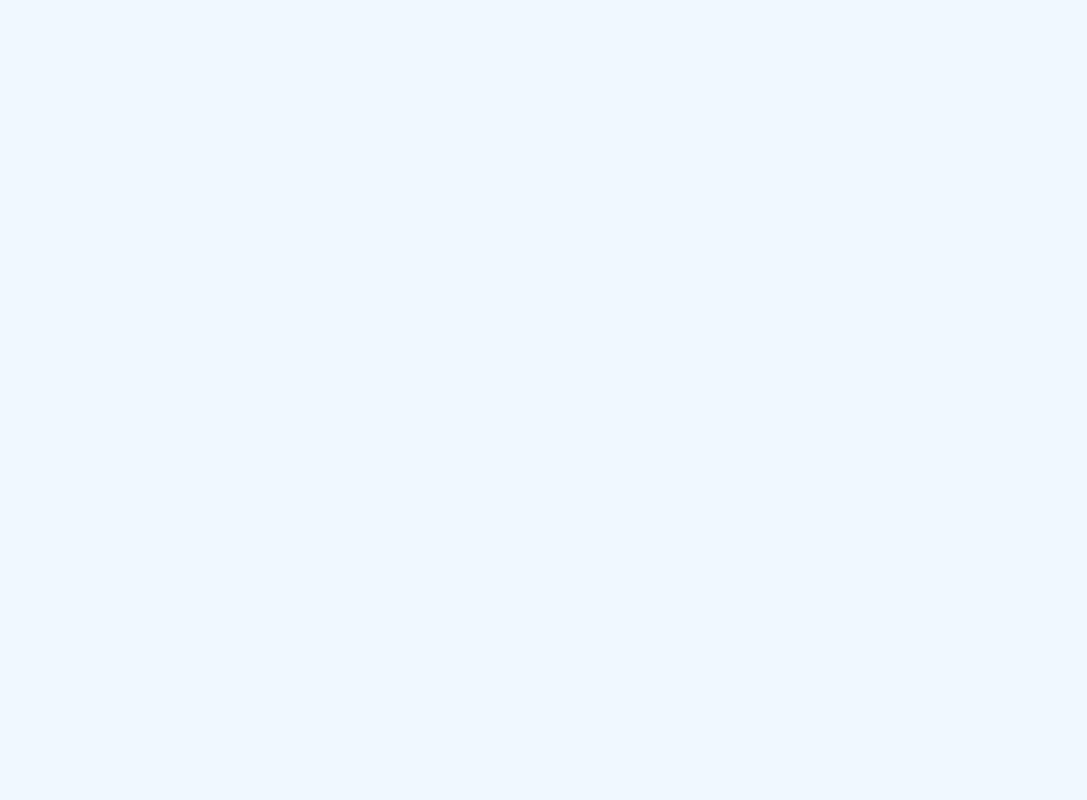
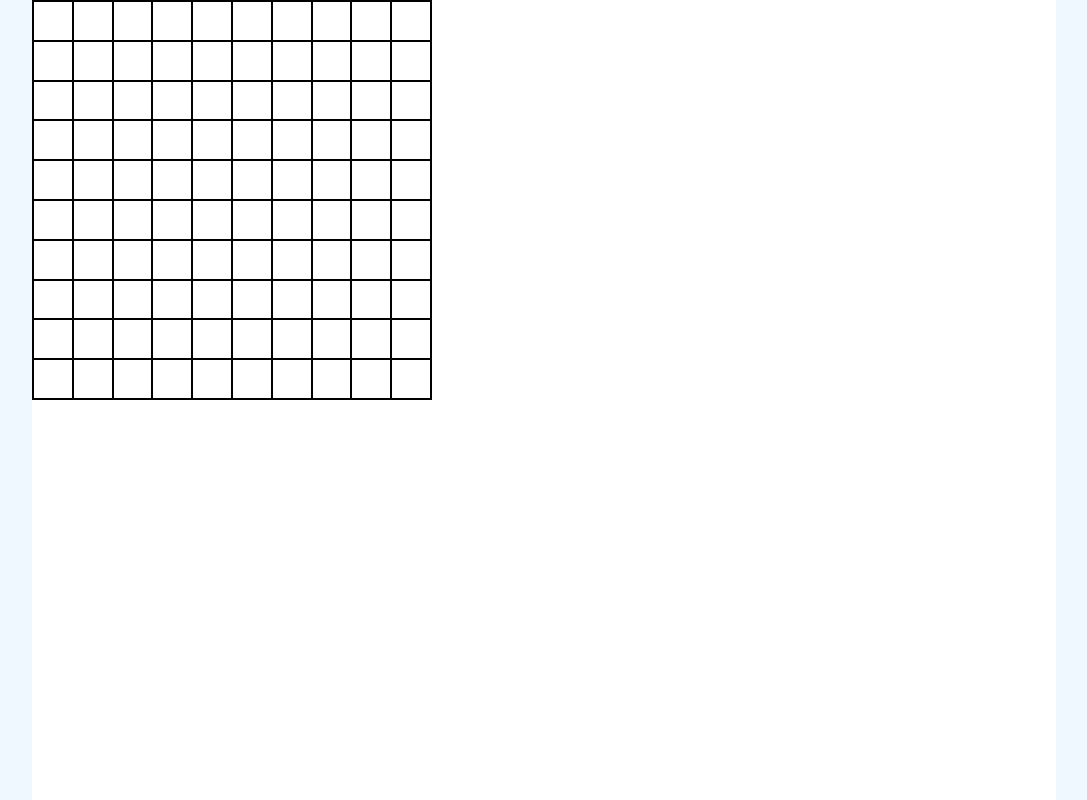
Before and after one commit to R4hul36/odin-battleship, a website with bundled scripts: page src/index.html in a window 1280 px wide. Shown: the whole page, without its empty margins (96-1183 px from the left). Built offline with nearby package versions, Linux system fonts and the light colour scheme.

Commit message:
css that styles the human board

```diff
--- a/src/styles.css
+++ b/src/styles.css
@@ -1,3 +1,28 @@
+*{
+    box-sizing: border-box;
+    margin:0;
+    padding:0;
+}
+
 body {
     background-color: aliceblue;
 }
+
+.main {
+    width: 80%;
+    height: 100vh;
+    margin: auto;
+    background-color: white;
+}
+
+.hum-container {
+    height: 400px;
+    width: 400px;
+    border: 1px solid black;
+    border-collapse: collapse;
+    display: grid;
+    grid-template-columns: repeat(10, 1fr);
+}
+.cell {
+   border: 1px solid black;
+}
```
